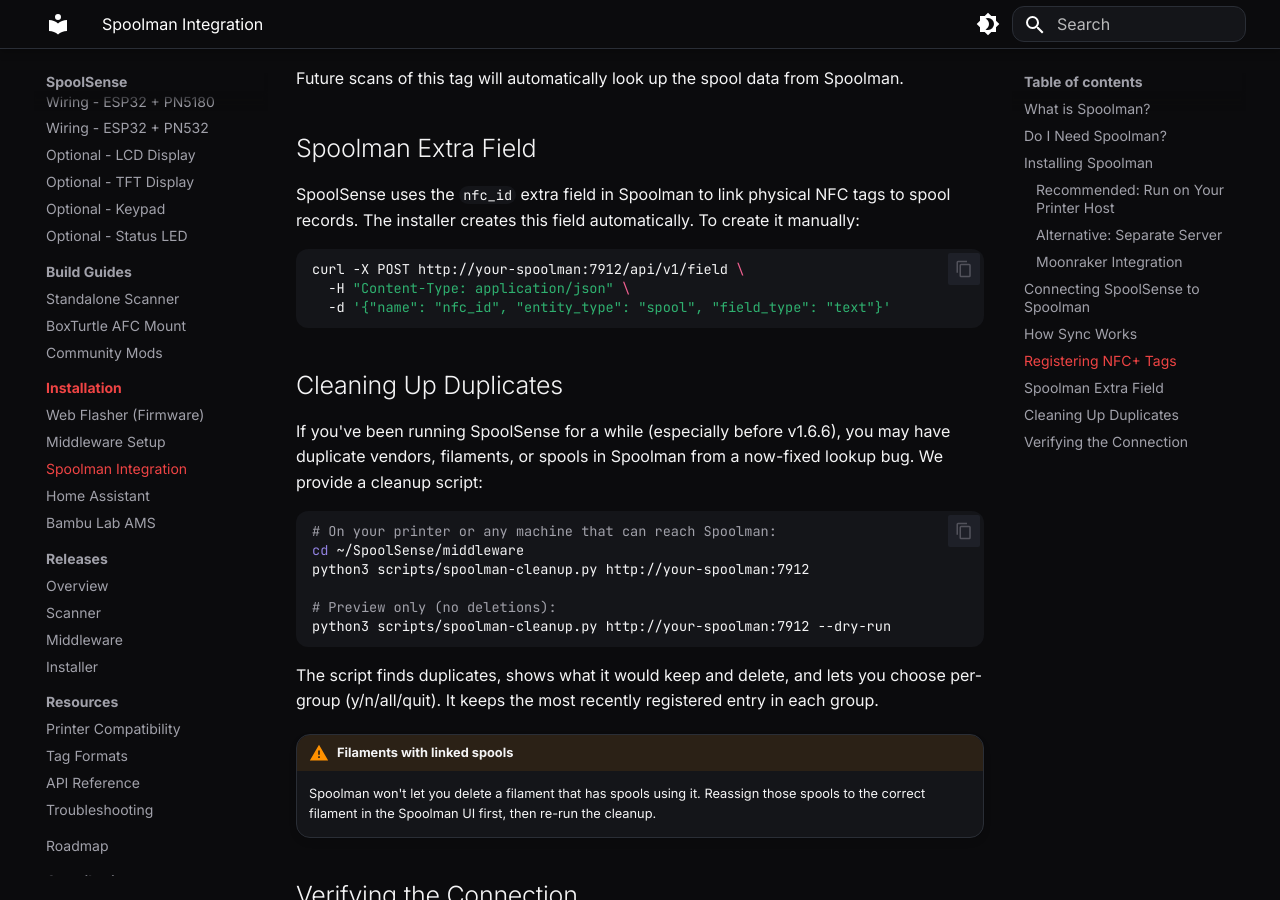
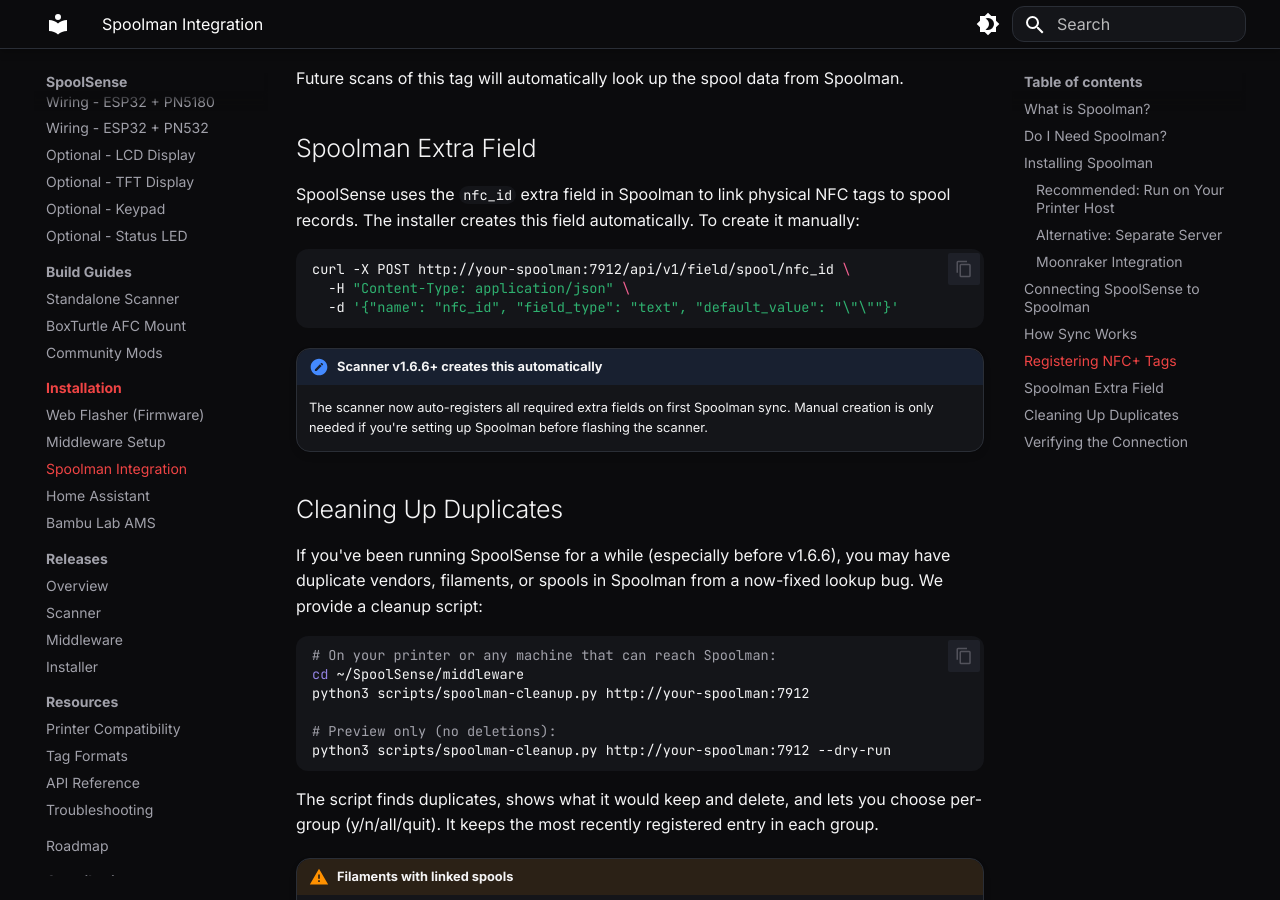
Before and after one commit to SpoolSense/spoolsense.org, an MkDocs documentation site: the page built from docs/installation/spoolman.md, in a window 1280 px wide and 900 px high, scrolled down 2917 px. Built offline with MkDocs 1.6.1 and Material for MkDocs 9.7.7, drawn with Linux system fonts in a browser that asks for light colours.

Commit message:
fix: correct Spoolman extra field API endpoint and add auto-register note

````diff
--- a/docs/installation/spoolman.md
+++ b/docs/installation/spoolman.md
@@ -105,10 +105,13 @@ Future scans of this tag will automatically look up the spool data from Spoolman
 SpoolSense uses the `nfc_id` extra field in Spoolman to link physical NFC tags to spool records. The installer creates this field automatically. To create it manually:
 
 ```bash
-curl -X POST http://your-spoolman:7912/api/v1/field \
+curl -X POST http://your-spoolman:7912/api/v1/field/spool/nfc_id \
   -H "Content-Type: application/json" \
-  -d '{"name": "nfc_id", "entity_type": "spool", "field_type": "text"}'
+  -d '{"name": "nfc_id", "field_type": "text", "default_value": "\"\""}'
 ```
+
+!!! note "Scanner v1.6.6+ creates this automatically"
+    The scanner now auto-registers all required extra fields on first Spoolman sync. Manual creation is only needed if you're setting up Spoolman before flashing the scanner.
 
 ## Cleaning Up Duplicates
 
````
